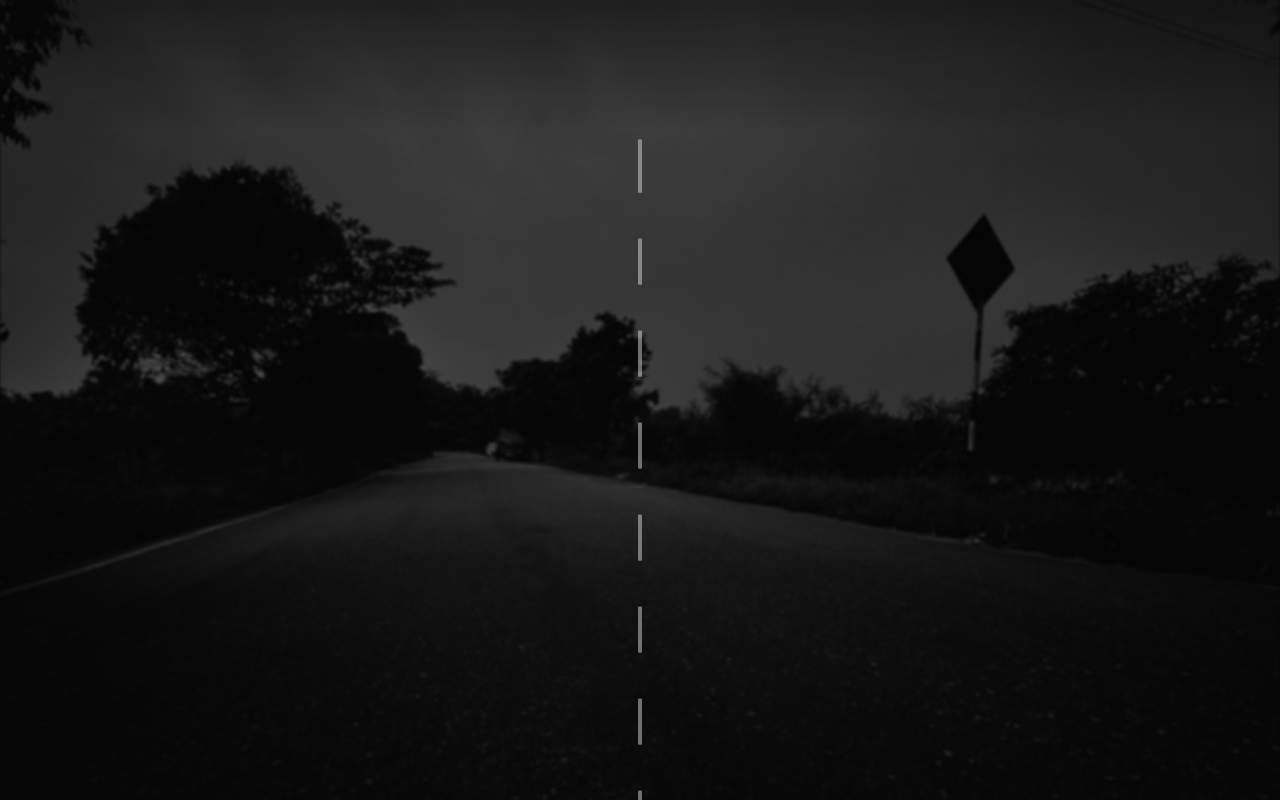
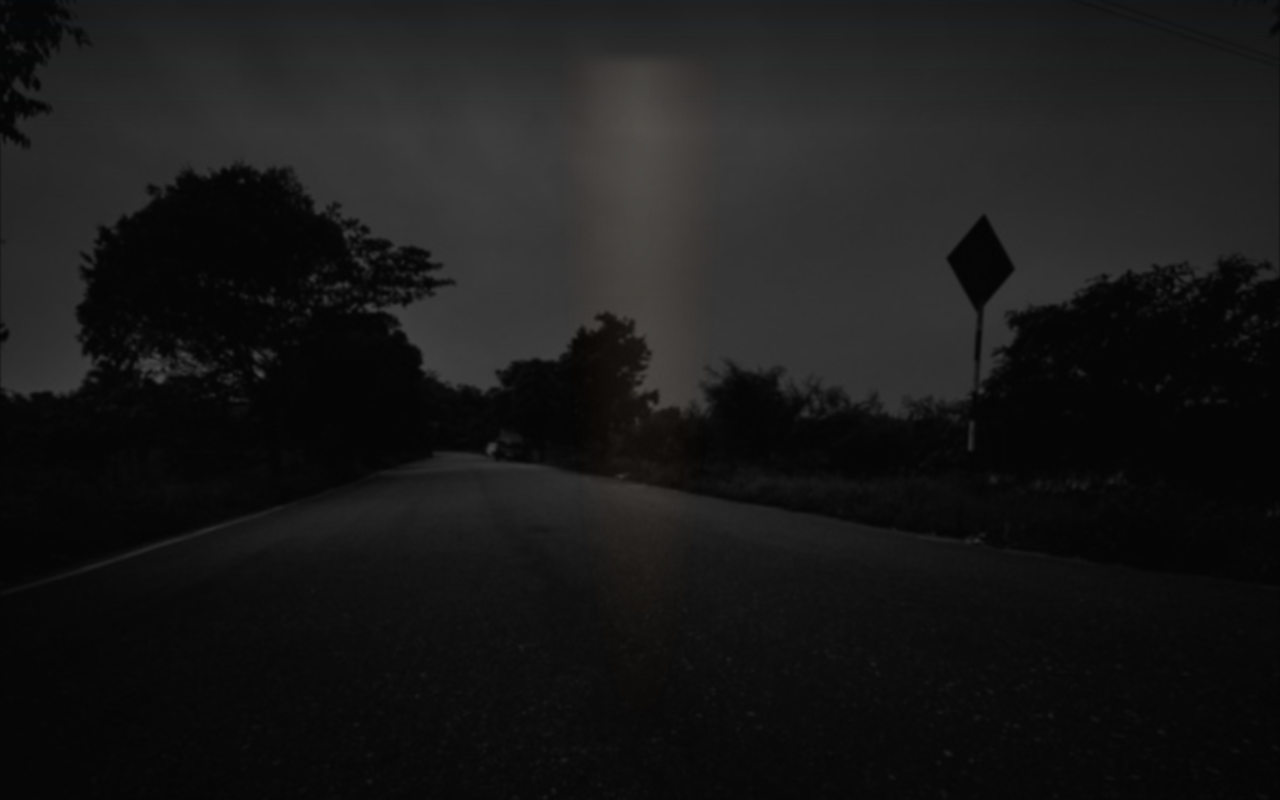
Before and after one commit to NaradaJ/my-portfolio, an Astro site: page / in a window 1280 px wide. Shown: the part 2660-3460 px from the top of the page. Built offline with nearby package versions, Linux system fonts and the light colour scheme; Astro itself is replaced by a stand-in of ours.

Commit message:
Journey timeline: replace dashed lane line with a sun ray
Warm glowing beam that fades from light to ember, a soft cone of
light behind it, a pulse travelling down, and (where supported) the
ray grows with scroll. Static under prefers-reduced-motion.

Co-Authored-By: Claude Opus 5.5 <noreply@anthropic.com>
Claude-Session: https://claude.ai/code/session_01Xu2SJYCqgZJHkF7JPncxZP

```diff
--- a/src/pages/index.astro
+++ b/src/pages/index.astro
@@ -313,12 +313,33 @@ const arrow = '<svg viewBox="0 0 24 24" fill="none" stroke="currentColor" stroke
   .journey :global(img.journey-bg) { position: absolute; inset: 0; width: 100%; height: 100%; object-fit: cover; object-position: 50% 60%; z-index: -2;
     filter: grayscale(1) brightness(0.4) blur(1px); -webkit-mask-image: linear-gradient(180deg, transparent, #000 18%, #000 75%, transparent); mask-image: linear-gradient(180deg, transparent, #000 18%, #000 75%, transparent); }
   .road { position: relative; display: flex; flex-direction: column; gap: 48px; margin: 64px 0 0; padding: 0; list-style: none; }
+  /* Sun ray: a warm beam from above, with a pulse of light travelling down it. */
+  .road { --ray-x: 50%; }
   .road::before {
-    content: ''; position: absolute; left: 50%; top: 0; bottom: 0; width: 4px; margin-left: -2px; border-radius: 2px; opacity: 0.6;
-    background: repeating-linear-gradient(180deg, rgba(236, 238, 240, 0.75) 0 46px, transparent 46px 92px);
-    animation: drive 2.4s linear infinite;
+    content: ''; position: absolute; left: var(--ray-x); top: -80px; bottom: -40px; width: 2px; margin-left: -1px; border-radius: 2px;
+    background:
+      linear-gradient(180deg, transparent, rgba(255, 255, 255, 0.95), transparent) 0 -20% / 100% 160px no-repeat,
+      linear-gradient(180deg, rgba(255, 250, 235, 0.95), rgba(255, 236, 200, 0.6) 35%, rgba(240, 136, 62, 0.3) 80%, transparent);
+    box-shadow: 0 0 10px 1px rgba(255, 236, 200, 0.45), 0 0 36px 6px rgba(255, 236, 200, 0.12);
+    transform-origin: top;
+    animation: photon 3.6s cubic-bezier(0.45, 0, 0.55, 1) infinite;
   }
-  @keyframes drive { to { background-position: 0 92px; } }
+  .road::after {
+    content: ''; position: absolute; left: var(--ray-x); top: -80px; bottom: 0; width: 220px; margin-left: -110px; z-index: -1; pointer-events: none;
+    background: radial-gradient(ellipse 50% 85% at 50% 0%, rgba(255, 236, 200, 0.14), rgba(240, 136, 62, 0.04) 55%, transparent 75%);
+    filter: blur(6px);
+    animation: shimmer 6s ease-in-out infinite;
+  }
+  @keyframes photon { from { background-position: 0 -20%, 0 0; } to { background-position: 0 120%, 0 0; } }
+  @keyframes shimmer { 0%, 100% { opacity: 0.75; } 50% { opacity: 1; } }
+  @supports (animation-timeline: view()) {
+    .road::before {
+      animation: photon 3.6s cubic-bezier(0.45, 0, 0.55, 1) infinite, ray-grow linear both;
+      animation-timeline: auto, view();
+      animation-range: normal, entry 0% cover 55%;
+    }
+    @keyframes ray-grow { from { transform: scaleY(0); } to { transform: scaleY(1); } }
+  }
   .road li { position: relative; display: grid; grid-template-columns: 1fr 80px 1fr; align-items: center; }
   .road-dot { grid-column: 2; grid-row: 1; justify-self: center; width: 18px; height: 18px; border-radius: 50%; background: var(--light); box-shadow: 0 0 22px 6px rgba(255, 236, 200, 0.45); }
   .road-card { grid-row: 1; display: flex; flex-direction: column; gap: 6px; max-width: 380px; padding: 24px 26px; border-radius: 16px; background: rgba(15, 17, 20, 0.85); border: 1px solid var(--wire); backdrop-filter: blur(6px); }
@@ -328,7 +349,7 @@ const arrow = '<svg viewBox="0 0 24 24" fill="none" stroke="currentColor" stroke
   .road-card strong { font-size: 1.2rem; }
   .road-card .muted { font-size: 15px; line-height: 1.6; }
   @media (max-width: 760px) {
-    .road::before { left: 9px; }
+    .road { --ray-x: 9px; }
     .road li { grid-template-columns: 18px 1fr; gap: 20px; }
     .road-dot { grid-column: 1; }
     .road li:nth-child(odd) .road-card, .road li:nth-child(even) .road-card { grid-column: 2; justify-self: stretch; }
```
